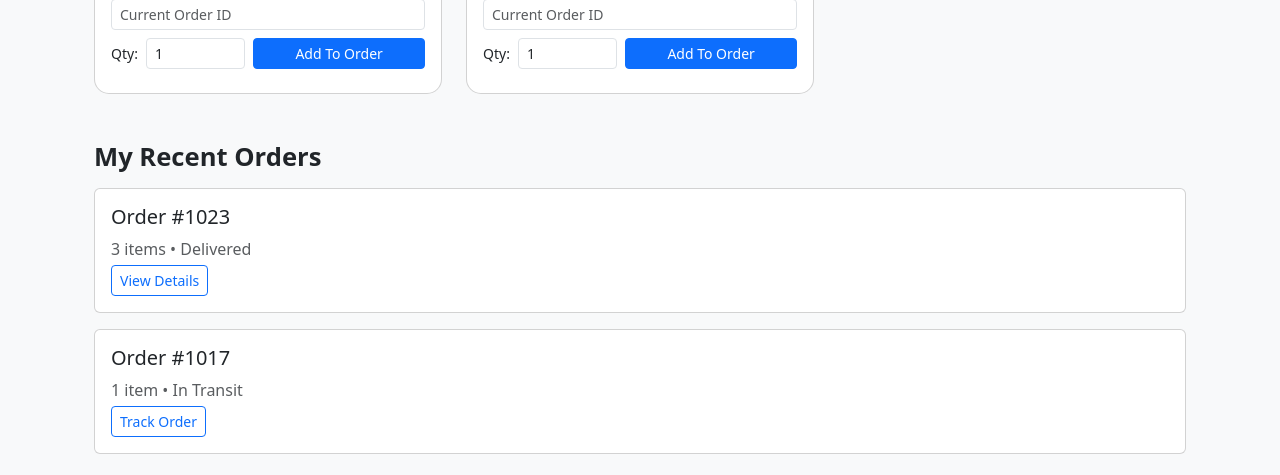
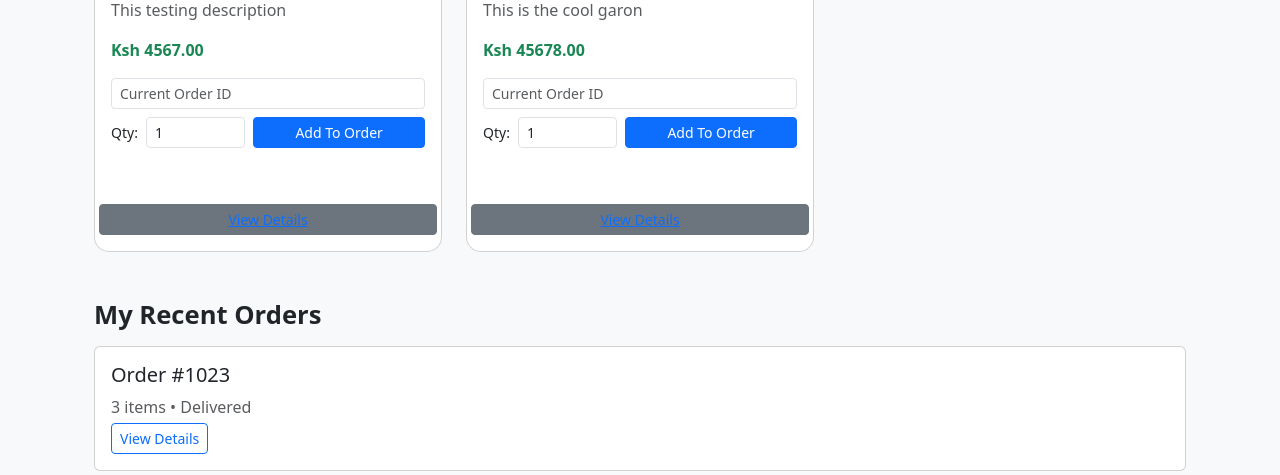
Before and after one commit to itbienvenu/sokohub, a Django app: page / in a window 1280 px wide. Shown: the part 1331-1806 px from the top of the page. Before the commit the page ends 1785 px from the top, so only its background shows below. Run offline with Django 5.2, Linux system fonts and the light colour scheme; data comes from the database, SQL or seed files in the repository; both versions use the stored data as it was after the commit.

Commit message:
CReating the view product details model

```diff
--- a/sokohub/Product/urls.py
+++ b/sokohub/Product/urls.py
@@ -1,9 +1,11 @@
 from django.urls import path
-from .views import create_product, get_my_products, get_all_products, vendor_add_products, edit_product, delete_product
+from .views import create_product, get_my_products, get_all_products, vendor_add_products, edit_product, delete_product, product_details
 urlpatterns = [
     path('create/', create_product, name = 'add_product'),
     path('my_products/', get_my_products, name = 'vendor_products'),
     path('add_products/', vendor_add_products, name = 'vendor_add_products'),
-    path('edit_product', edit_product, name="edit_product"),
-    path('delete_product', delete_product, name='delete_product')
+    path('edit_product/', edit_product, name="edit_product"),
+    path('delete_product/', delete_product, name='delete_product'),
+    path('product_details/', product_details, name='product_details')
+
 ]
--- a/sokohub/Product/views.py
+++ b/sokohub/Product/views.py
@@ -37,6 +37,7 @@ def create_product(request):
         new_product.save()
         messages.success(request, "Product created well")
         return redirect('vendor-dashboard')
+
 
 def get_all_products(request):
     products = Product.objects.all()
@@ -94,6 +95,7 @@ def edit_product(request):
 
         product.name = request.POST.get('product_name')
         product.description = request.POST.get('product_description')
+        product.image = request.POST.get('product_image')
 
         try:
             product.stock = int(request.POST.get('product_stock'))
@@ -138,3 +140,19 @@ def delete_product(request):
         return redirect("vendor_products")
     messages.warning(request, "Deletion requires confirmation.")
     return redirect("vendor_products")
+
+
+def product_details(request):
+    product_id = request.GET.get('product_id')
+
+    product = get_object_or_404(
+        Product,
+        pk=product_id
+    )
+
+
+    context = {
+        "product": product
+    }
+
+    return render(request, 'products/customer/product_details.html', context)
--- a/sokohub/templates/products/customer/navbar.html
+++ b/sokohub/templates/products/customer/navbar.html
@@ -3,6 +3,7 @@
 <head>
     <title>{% block title %}SokoHub{% endblock title %}</title>
     <link href="https://cdn.jsdelivr.net/npm/bootstrap@5.3.3/dist/css/bootstrap.min.css" rel="stylesheet">
+     <script src="https://cdn.jsdelivr.net/npm/bootstrap@5.3.3/dist/js/bootstrap.bundle.min.js"></script>
 
     <style>
         body {
@@ -96,7 +97,10 @@
                     <ul class="dropdown-menu dropdown-menu-end">
                         <li><a class="dropdown-item" href="{% url 'create_order' %}">Orders</a></li>
                         <li><hr class="dropdown-divider"></li>
-                        {% comment %} <li><a class="dropdown-item" href="{% url 'logout' %}">Logout</a></li> {% endcomment %}
+                        <li><a
+                            class="dropdown-item"
+                            {% comment %} href="{% url 'logout' %}" {% endcomment %}
+                            >Logout</a></li>
                     </ul>
                 </li>
             </ul>
--- a/sokohub/templates/products/customer/products.html
+++ b/sokohub/templates/products/customer/products.html
@@ -61,8 +61,14 @@
                                     <div class="col">
                                         <button type="submit" class="btn btn-primary btn-sm w-100">Add To Order</button>
                                     </div>
+
                                 </div>
                             </form>
+                            <div class="row mt-5">
+                                <button type="submit" class="btn btn-secondary btn-sm w-100">
+                                    <a href="{% url 'product_details' %}?product_id={{product.product_id}}">View Details</a>
+                                </button>
+                            </div>
                         </div>
                     </div>
                 </div>
```
Also changed, not shown: sokohub/Orders/views.py (+7 -4 lines), sokohub/templates/products/customer/product_details.html (added, +10 -0 lines), sokohub/db.sqlite3.
